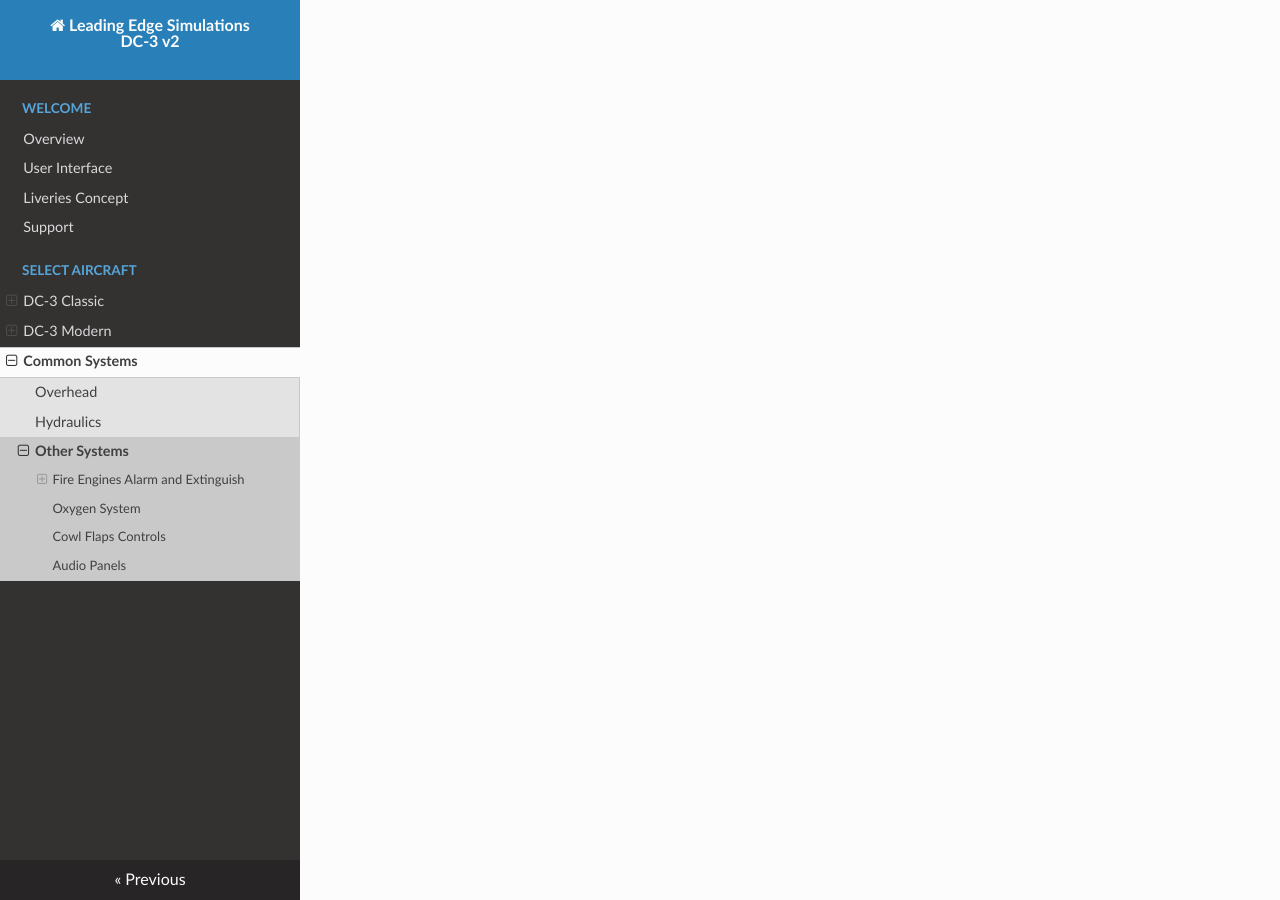
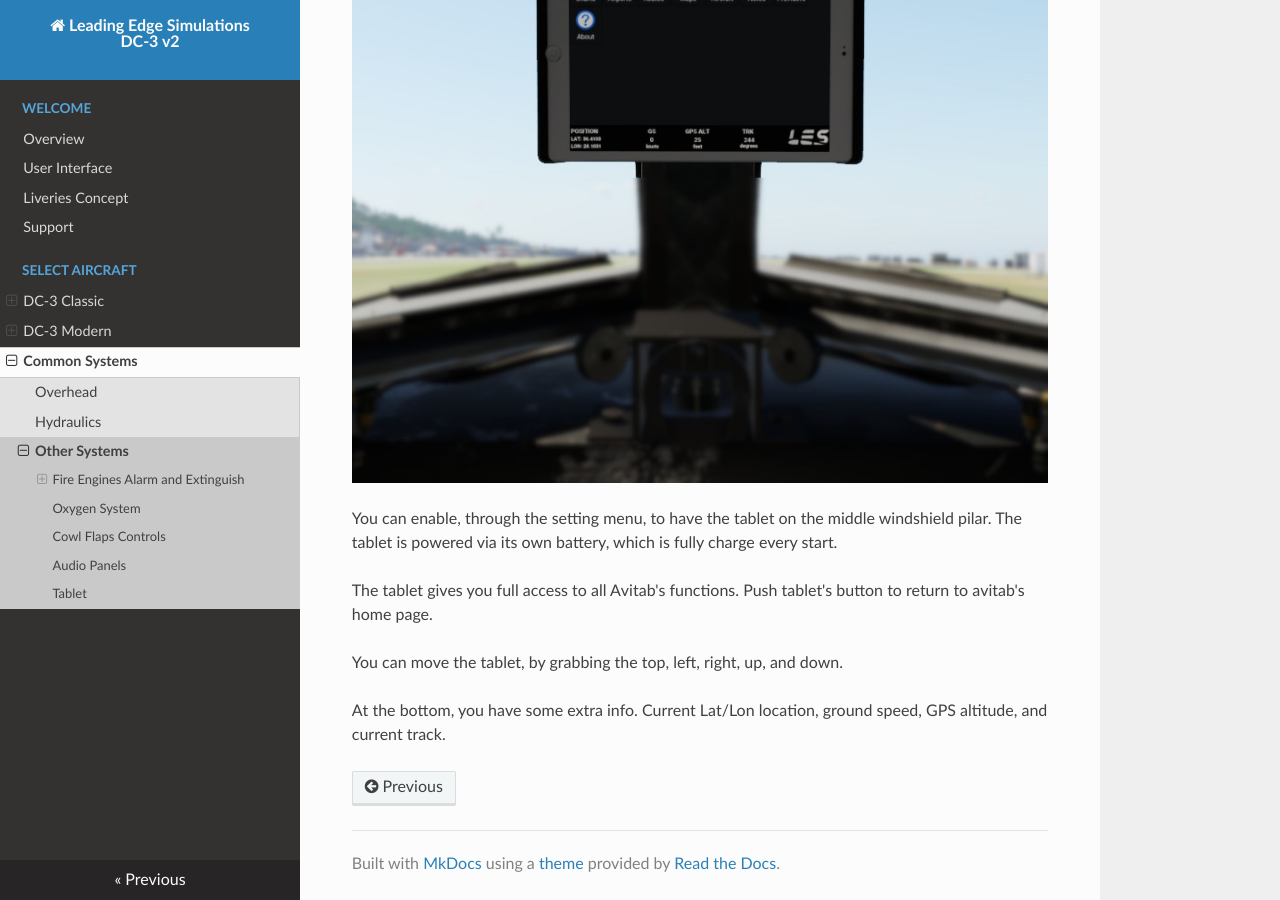
Before and after one commit to airfightergr/les_dc3_docs, an MkDocs documentation site: the page built from docs/docs/common/other.md, in a window 1280 px wide and 900 px high, scrolled down 5986 px. Built offline with MkDocs 1.6.1, drawn with Linux system fonts in a browser that asks for light colours; nearby versions of some CDN libraries.

```diff
--- a/docs/docs/common/other.md
+++ b/docs/docs/common/other.md
@@ -76,3 +76,14 @@ A good use of this position is if you take off (or land) and the ambient tempera
 
 1. **Audio Panel:** Selects which radios you will listen. On position is down.
 2. **Copilot's Controls:** Same as the Pilot's Controls above, but for the copilot.
+
+## Tablet
+![Tablet](avitab.jpg)
+
+You can enable, through the setting menu, to have the tablet on the middle windshield pilar. The tablet is powered via its own battery, which is fully charge every start.
+
+The tablet gives you full access to all Avitab's functions. Push tablet's button to return to avitab's home page.
+
+You can move the tablet, by grabbing the top, left, right, up, and down.
+
+At the bottom, you have some extra info. Current Lat/Lon location, ground speed, GPS altitude, and current track.
--- a/mkdocs.yml
+++ b/mkdocs.yml
@@ -18,6 +18,7 @@ nav:
         - Automatic Pilot: docs/classic/autopilot.md
     - DC-3 Modern:
         - Introduction: docs/modern/modern.md
+        - Pilot's Panel: docs/modern/pilot.md
         - Radios & Avionics: docs/modern/avionics.md
     - Common Systems:
         - Overhead: docs/common/overhead.md
```
Also changed, not shown: docs/docs/modern/avionics.md (+3 -2 lines), docs/docs/modern/pilot.md (added, +14 -0 lines), docs/docs/common/avitab.jpg (added), docs/docs/modern/center_low_panel.jpg (added), docs/docs/modern/center_upper_panel.jpg (added), docs/docs/modern/copilot_panel.jpg (added), docs/docs/modern/pilot_panel.jpg (added).
